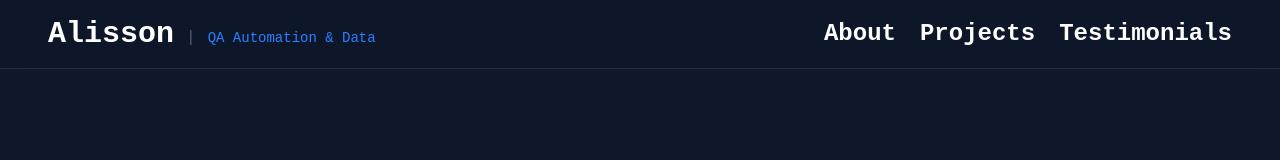
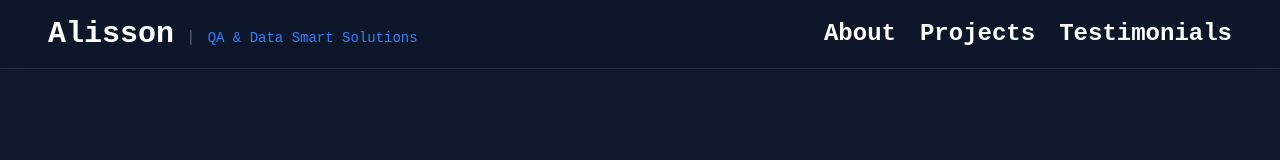
Before and after one commit to alisson-t-bucchi/portfolio-react-js, a React (Vite) app: page / in a window 1280 px wide. Shown: the top 160 px of the page. Built offline with nearby package versions, Linux system fonts and the light colour scheme.

Commit message:
adjust in About and Layout sections

```diff
--- a/src/components/Layout.jsx
+++ b/src/components/Layout.jsx
@@ -27,8 +27,8 @@ export default function Layout({ children }) {
                     Alisson
                 </h1>
                 <span className="text-white/30">|</span>
-                <span className="text-sm text-blue-500 font-medium">
-                    QA Automation & Data
+                <span className="hidden sm:block text-sm text-blue-500 font-medium">
+                    QA & Data Smart Solutions
                 </span>
             </div>
             <div className="lg:hidden" >
```
